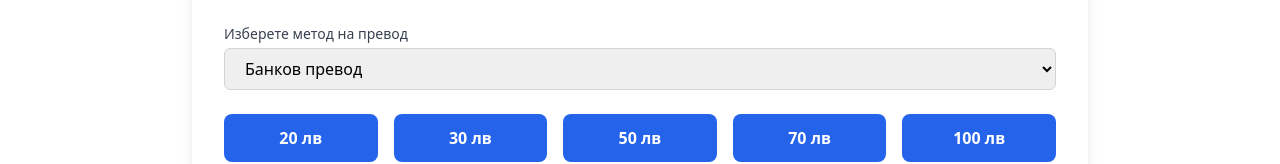
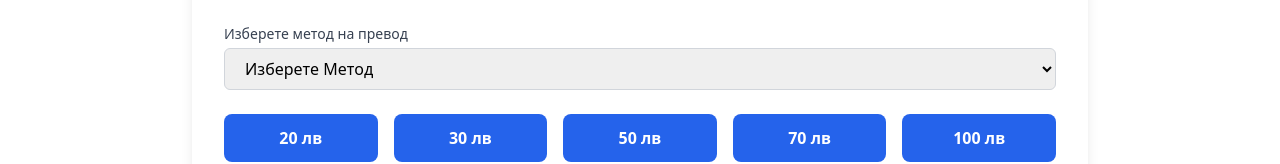
Before and after one commit to B-D-2409/NPO, a React (Vite) app in the folder NPO-PROJECT/: page /donationform in a window 1280 px wide. Shown: the part 566-730 px from the top of the page. Built offline with nearby package versions, Linux system fonts and the light colour scheme.

Commit message:
default changes

```diff
--- a/NPO-PROJECT/src/Pages/DonationForm/DonationForm.jsx
+++ b/NPO-PROJECT/src/Pages/DonationForm/DonationForm.jsx
@@ -8,7 +8,7 @@ function DonationForm() {
     const [email, setEmail] = useState("");
     const [phone, setPhone] = useState("");
     const [comment, setComment] = useState("");
-    const [paymentMethod, setPaymentMethod] = useState("bank");
+    const [paymentMethod, setPaymentMethod] = useState("Method");
 
     const stripeLinksSmall = {
         20: "https://buy.stripe.com/7sIeV5buv6mV0BG4gi",
@@ -39,6 +39,18 @@ function DonationForm() {
                 ? stripeLinksSmall[donationAmount]
                 : stripeLinksLarge[donationAmount];
 
+                if (!name.trim()) {
+                    toast.error("Моля, въведете име.");
+                    return;
+                }
+                if (!email.trim()) {
+                    toast.error("Моля, въведете имейл.");
+                    return;
+                }
+                if (!amount || isNaN(amount) || Number(amount) <= 0) {
+                    toast.error("Моля, въведете валидна сума за дарение.");
+                    return;
+                }
         if (paymentMethod === "bank") {
             toast.info("Моля направете банков превод по посочените данни.");
             return;
@@ -252,7 +264,7 @@ function DonationForm() {
                         За големи дарения използвайте предоставените линкове или данни за банков превод.
                     </p>
 
-                    {/* Избор на метод за превод */}
+
                     <div className="mb-6">
                         <label htmlFor="payment-method-large" className="block text-sm font-medium text-gray-700 mb-1">
                             Изберете метод на превод
```
